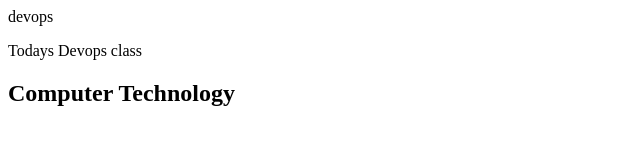
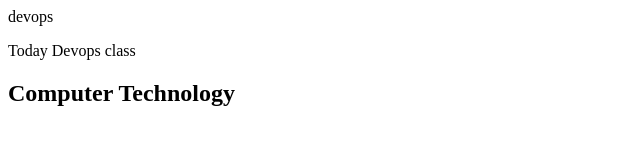
Before and after one commit to dharshan7135/Devopsrepository, a plain HTML site: page index.html in a window 1280 px wide. Shown: the full height of the page, 0-640 px from the left. Drawn offline with Linux system fonts and the light colour scheme.

Commit message:
Update index.html

```diff
--- a/index.html
+++ b/index.html
@@ -5,7 +5,7 @@
     </titlle> devops</title>
 </head>
 <body>
-    <p>Todays Devops class</p>
+    <p>Today Devops class</p>
     <h2>Computer Technology</h2>
 </body>
 </html>
```
